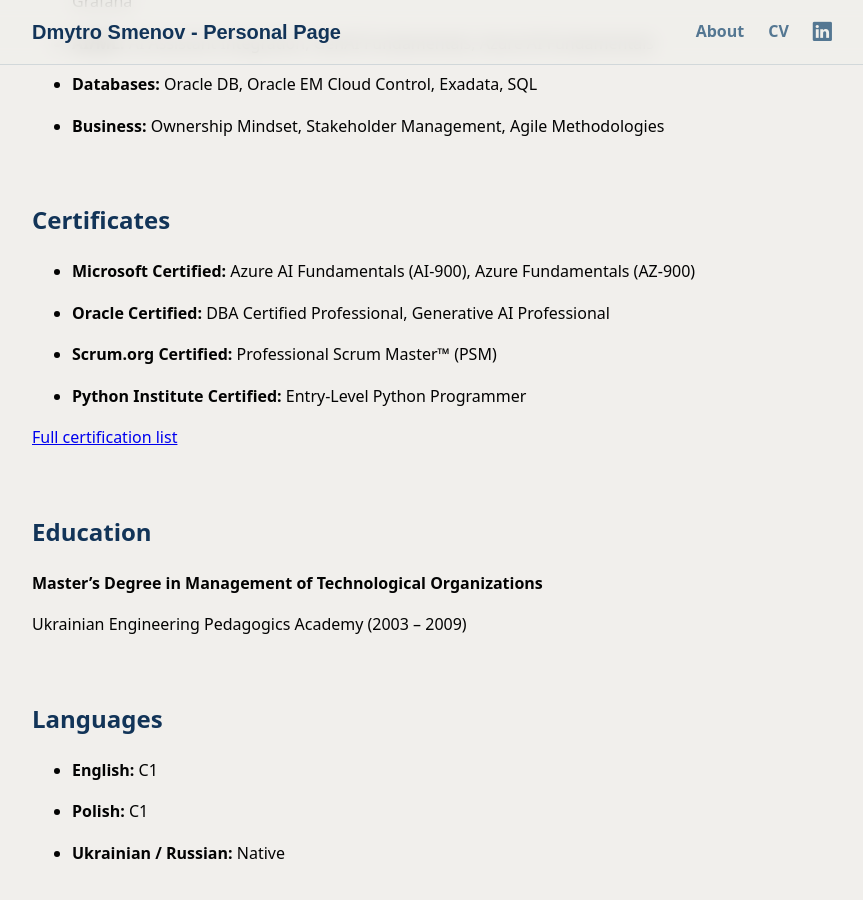
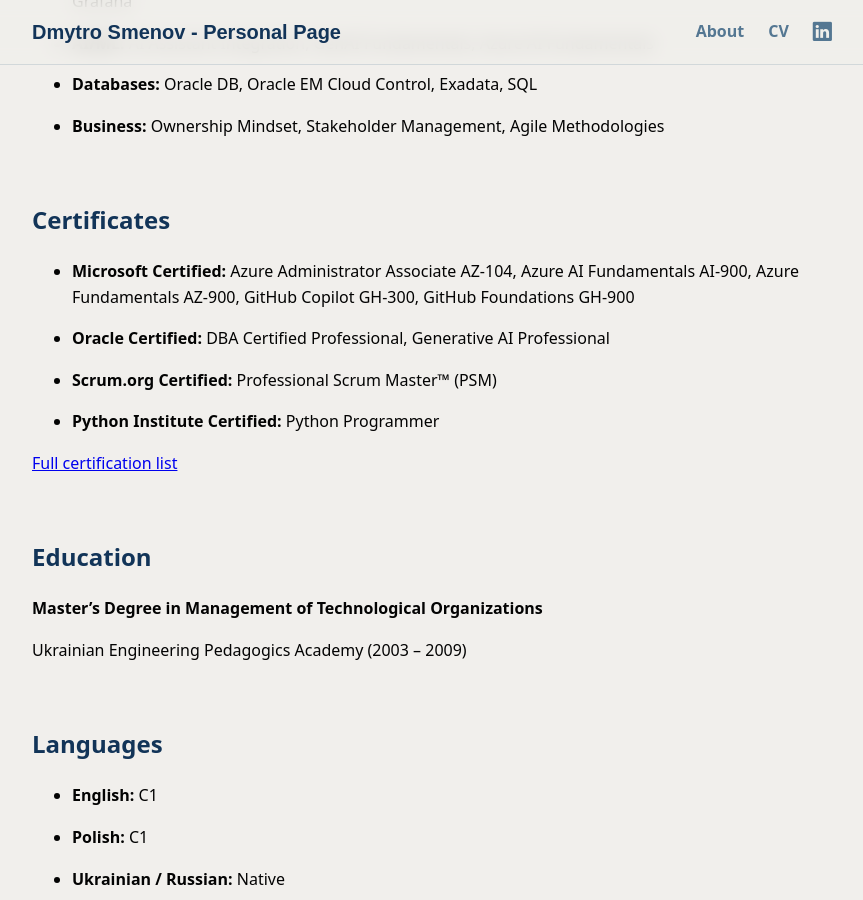
Before and after one commit to dsmenov/dsmenov.github.io, a Jekyll site: the page built from cv.md, in a window 1280 px wide and 900 px high, scrolled down 1758 px. Shown: the whole window, without its empty margins (208-1071 px from the left). Built offline with Jekyll 4.4.1, drawn with Linux system fonts in a browser that asks for light colours; our own code applies the rules of GitHub Pages for plain Markdown files.

Commit message:
refactor: update certification details and improve clarity in CV

```diff
--- a/cv.md
+++ b/cv.md
@@ -82,13 +82,13 @@ I’m not just managing pipelines; I’m building infrastructure that supports o
 
 ## Certificates
 
-- **Microsoft Certified:** Azure AI Fundamentals (AI-900), Azure Fundamentals (AZ-900)
+- **Microsoft Certified:** Azure Administrator Associate AZ-104, Azure AI Fundamentals AI-900, Azure Fundamentals AZ-900, GitHub Copilot GH-300, GitHub Foundations GH-900
 
 - **Oracle Certified:** DBA Certified Professional, Generative AI Professional
 
 - **Scrum.org Certified:** Professional Scrum Master™ (PSM)
 
-- **Python Institute Certified:** Entry-Level Python Programmer
+- **Python Institute Certified:** Python Programmer
 
 [Full certification list](https://www.linkedin.com/in/dsmenov/details/certifications/)
 
```
